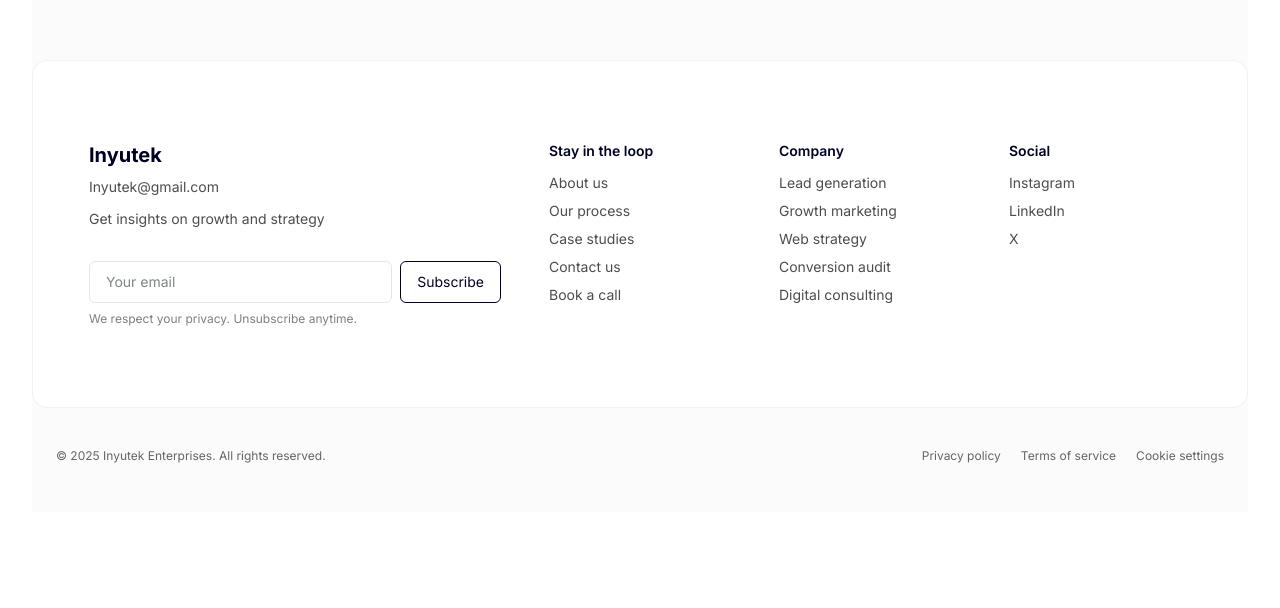
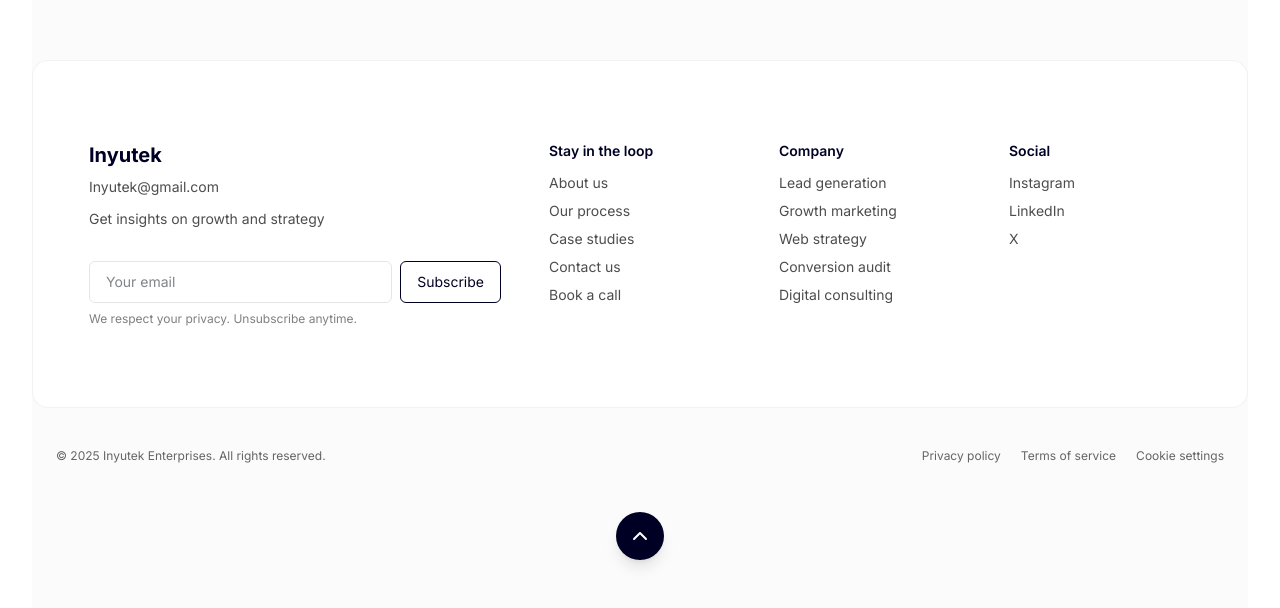
Before and after one commit to inyutek/New_Inyutek, a Next.js app: page / in a window 1280 px wide. Shown: the part 8907-9515 px from the top of the page. Before the commit the page ends 9419 px from the top, so only its background shows below. Built offline with nearby package versions, Linux system fonts and the light colour scheme.

Commit message:
portflio_removed and add the arrow at bottom

```diff
--- a/app/page.tsx
+++ b/app/page.tsx
@@ -7,6 +7,7 @@ import { LogoMarquee } from "@/components/sections/LogoMarquee"
 import { WhySection } from "@/components/sections/WhySection"
 import { CTASection } from "@/components/sections/CTASection"
 import Footer from "@/components/sections/Footer"
+import ScrollToTop from "@/components/ScrollToTop"
 
 export default function Home() {
   return (
@@ -37,6 +38,9 @@ export default function Home() {
 
       {/* Footer */}
       <Footer />
+
+      {/* Scroll to Top */}
+      <ScrollToTop />
     </main>
   )
 }
--- /dev/null
+++ b/components/ScrollToTop.tsx
@@ -0,0 +1,29 @@
+"use client"
+
+import { ChevronUp } from "lucide-react"
+import { motion } from "framer-motion"
+
+export default function ScrollToTop() {
+    const scrollToTop = () => {
+        window.scrollTo({
+            top: 0,
+            behavior: "smooth",
+        })
+    }
+
+    return (
+        <div className="flex justify-center pb-12 bg-[#fbfbfb]">
+            <motion.button
+                onClick={scrollToTop}
+                initial={{ opacity: 0, scale: 0.8 }}
+                animate={{ opacity: 1, scale: 1 }}
+                whileHover={{ scale: 1.1, opacity: 0.9 }}
+                whileTap={{ scale: 0.9 }}
+                className="bg-[#000024] text-white p-3 rounded-full shadow-lg transition-all duration-300"
+                aria-label="Scroll to top"
+            >
+                <ChevronUp className="w-6 h-6" />
+            </motion.button>
+        </div>
+    )
+}
--- a/components/navbar.tsx
+++ b/components/navbar.tsx
@@ -125,13 +125,6 @@ export function Navbar() {
                                     Case Studies
                                 </Link>
                                 <Link
-                                    href="/portfolio"
-                                    className="px-4 py-2 hover:bg-gray-50 text-left transition-colors text-gray-600 hover:text-[#000024]"
-                                    onClick={() => setResourcesOpen(false)}
-                                >
-                                    Portfolio
-                                </Link>
-                                <Link
                                     href="/newsletter"
                                     className="px-4 py-2 hover:bg-gray-50 text-left transition-colors text-gray-600 hover:text-[#000024]"
                                     onClick={() => setResourcesOpen(false)}
@@ -228,7 +221,6 @@ export function Navbar() {
                         <div className="text-sm font-medium text-gray-400 mb-2">Resources</div>
                         <div className="pl-4 flex flex-col gap-3">
                             <Link href="/case-studies" className="text-base text-gray-700" onClick={() => setOpen(false)}>Case Studies</Link>
-                            <Link href="/portfolio" className="text-base text-gray-700" onClick={() => setOpen(false)}>Portfolio</Link>
                             <Link href="/newsletter" className="text-base text-gray-700" onClick={() => setOpen(false)}>Newsletter</Link>
                         </div>
                     </div>
```
